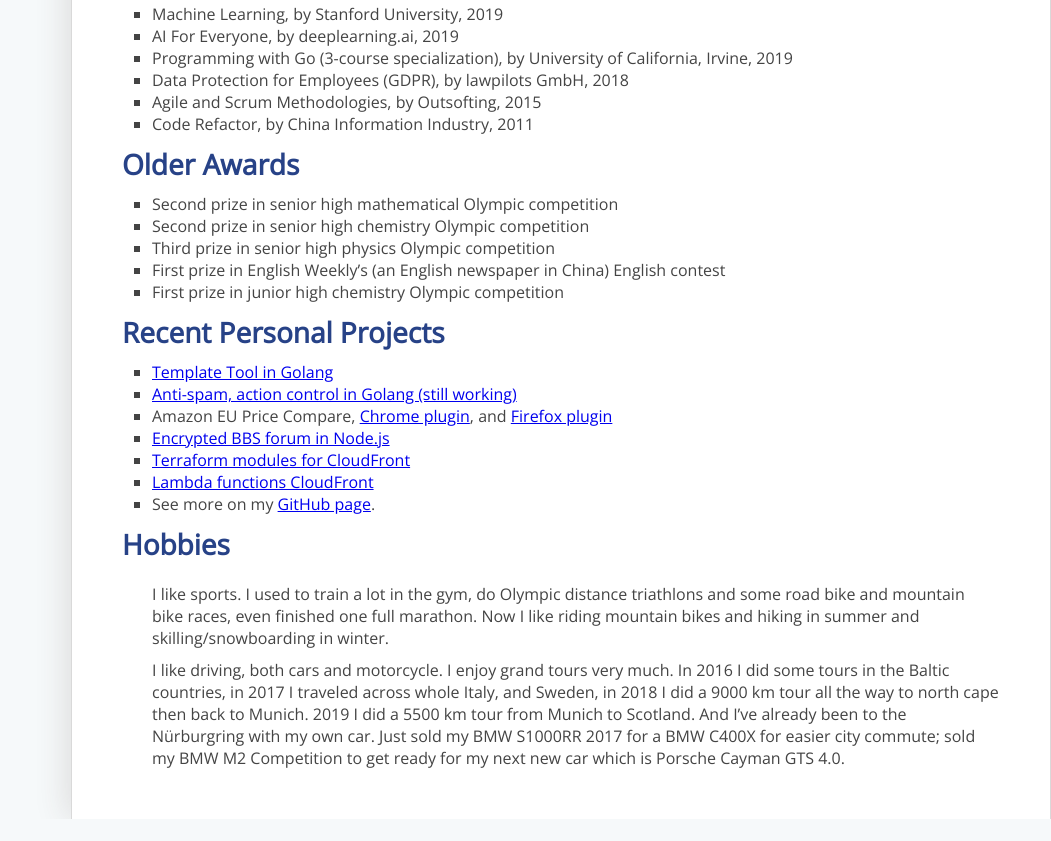
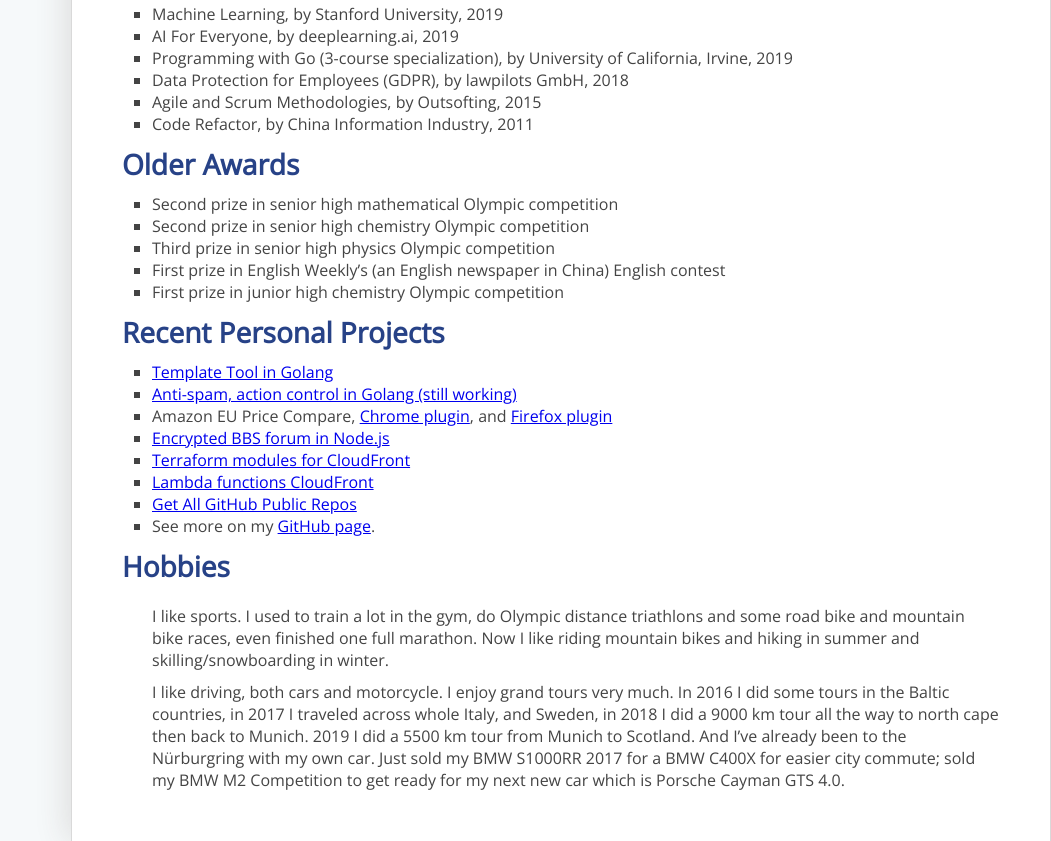
Before and after one commit to IronCore864/IronCore864, a website: page index.html in a window 1280 px wide. Shown: the part 2973-3814 px from the top of the page, without its empty margins (229-1280 px from the left). Before the commit the page ends 3792 px from the top, so only its background shows below. Drawn offline with nearby package versions, Linux system fonts and the light colour scheme.

Commit message:
Update index.html

```diff
--- a/index.html
+++ b/index.html
@@ -179,6 +179,7 @@
         <li><a href="https://github.com/hiddout" target='_blank'>Encrypted BBS forum in Node.js</a></li>
         <li><a href="https://github.com/IronCore864?tab=repositories&q=tfm" target='_blank'>Terraform modules for CloudFront</a></li>
         <li><a href="https://github.com/IronCore864?tab=repositories&q=lambda" target='_blank'>Lambda functions CloudFront</a></li>
+        <li><a href="https://github.com/IronCore864/repo-privacy-check" target='_blank'>Get All GitHub Public Repos</a></li>
         <li>See more on my <a href="https://github.com/IronCore864?tab=repositories" target='_blank'>GitHub page</a>.</li>
       <ul>
     </div>
```
